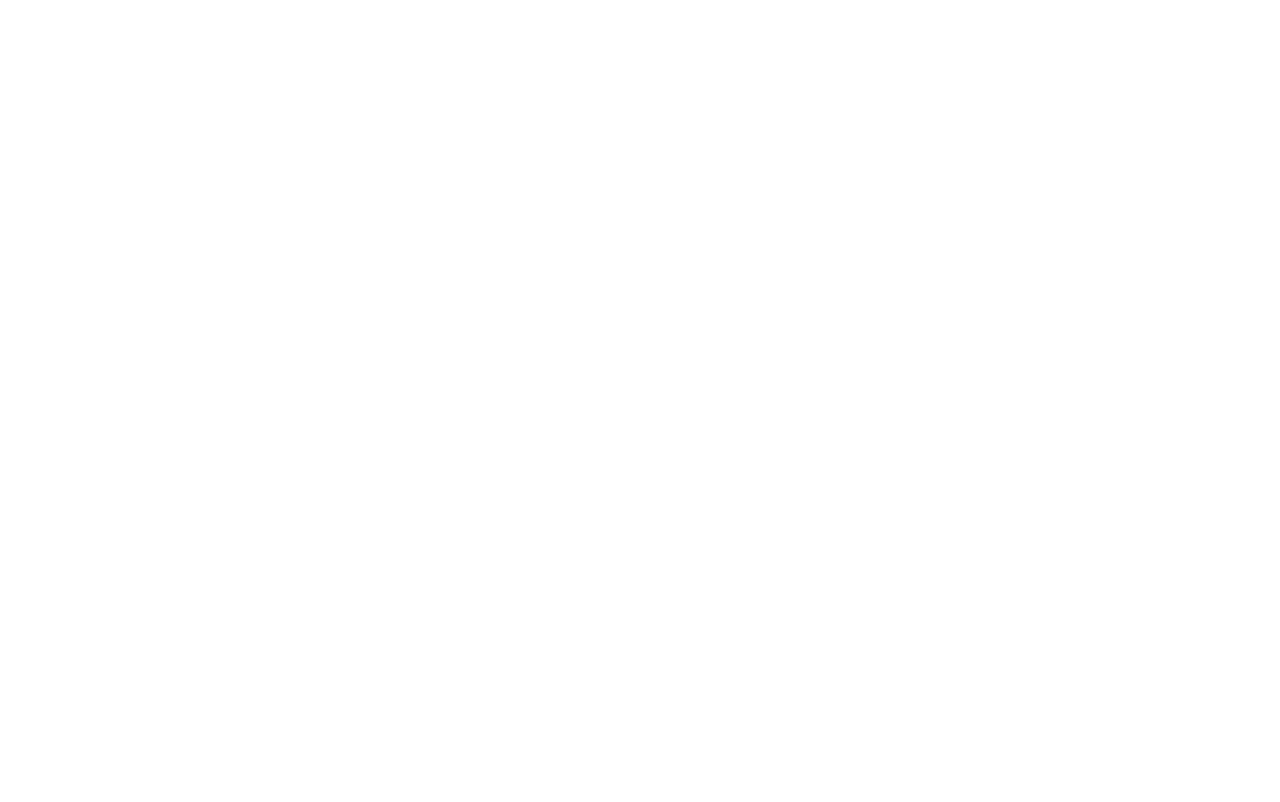
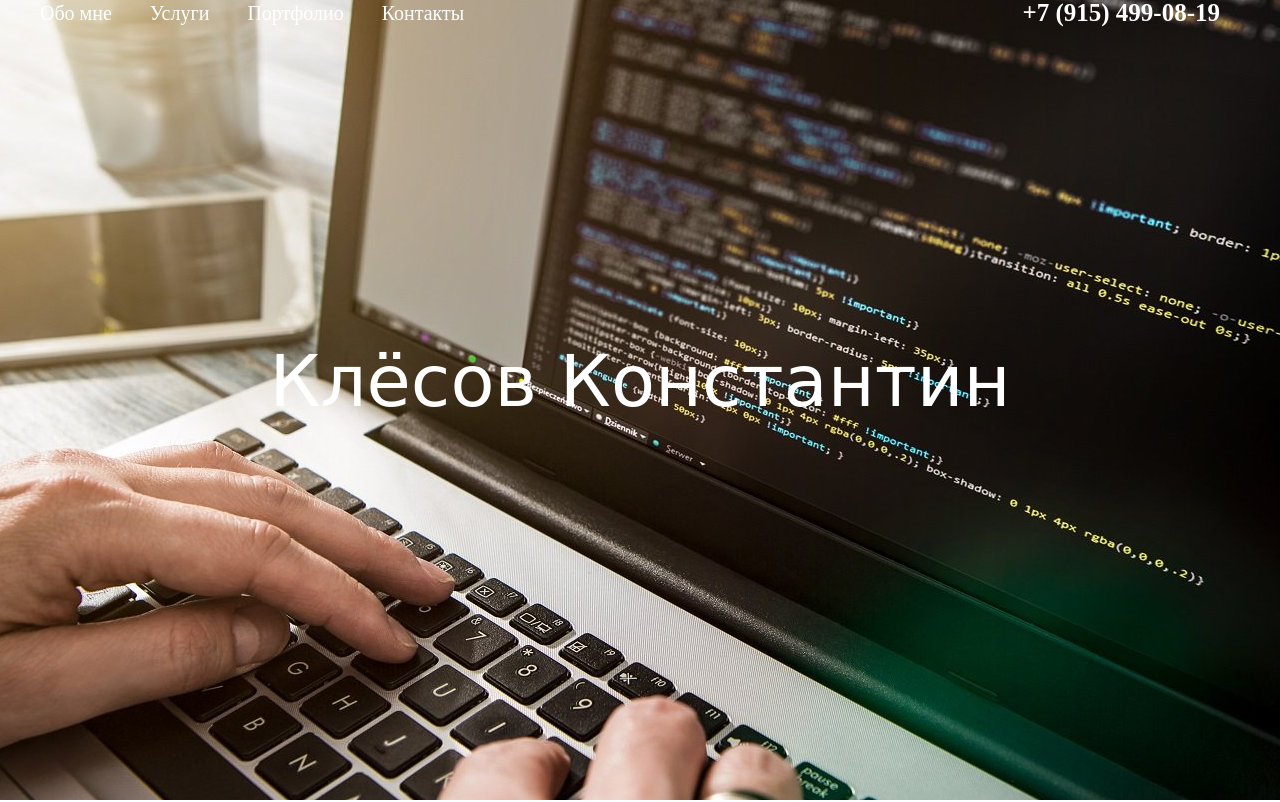
Before and after one commit to KostyaKlesov/frontend-summer, a plain HTML site: page index.html in a window 1280 px wide. Shown: the top 802 px of the page. Drawn offline with Linux system fonts and the light colour scheme.

Commit message:
Update main.css

```diff
--- a/styles/main.css
+++ b/styles/main.css
@@ -53,7 +53,7 @@ img {
 
 .header{
   height:100vh;
-  background: url("img/pro.jpg");
+  background: url("../img/pro.jpg") center no-repeat;
   background: size 100%;
   position:relative;
 }
```
